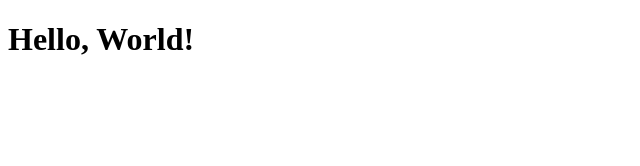
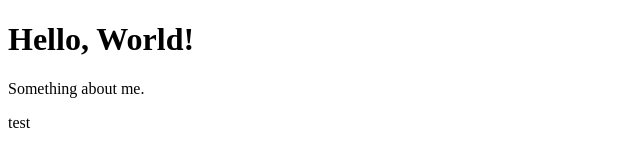
Before and after one commit to MorganW2017/day-1, a plain HTML site: page index.html in a window 1280 px wide. Shown: the whole page, without its empty margins (0-640 px from the left). Drawn offline with Linux system fonts and the light colour scheme.

Commit message:
something new

```diff
--- a/index.html
+++ b/index.html
@@ -8,5 +8,7 @@
 </head>
 <body>
     <h1>Hello, World!</h1>
+    <p>Something about me.</p>
+    <p>test</p>
 </body>
 </html>
```
